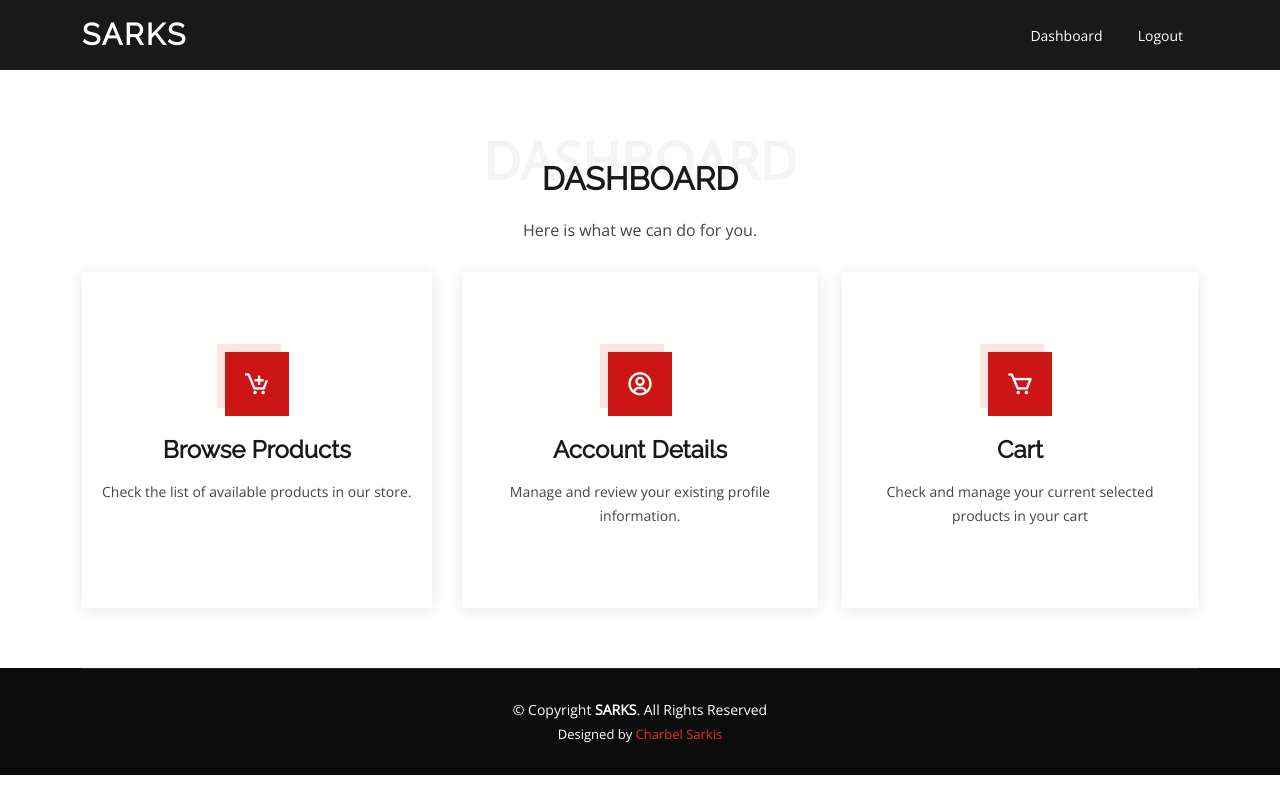
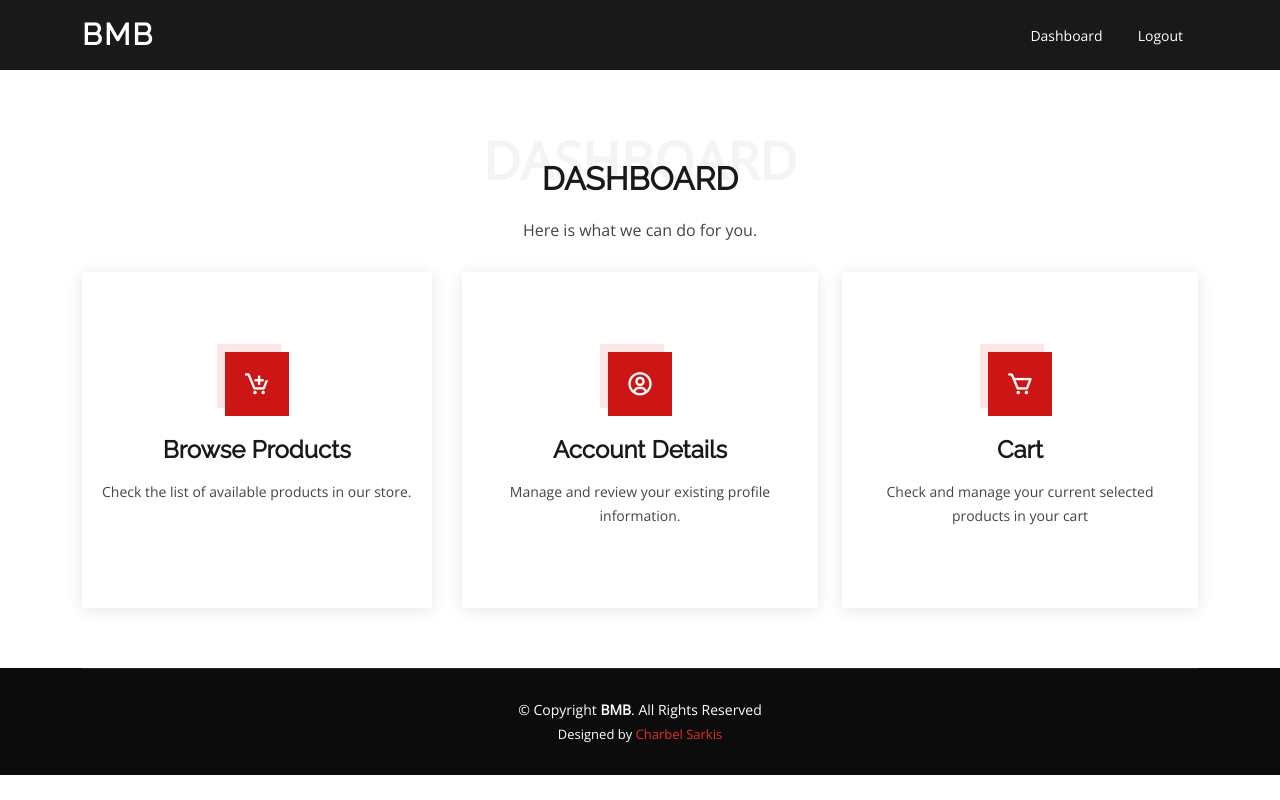
Before and after one commit to charliesks/sarks-website, a PHP site: page /sarks-cushome.php in a window 1280 px wide. Run offline with PHP 8.4, Linux system fonts and the light colour scheme; a user stored in the database is signed in; data comes from the database, SQL or seed files in the repository; data that the repository does not hold is empty.

Commit message:
finetuning

```diff
--- a/sarks/sarks-cupanel.php
+++ b/sarks/sarks-cupanel.php
@@ -145,7 +145,7 @@ $conn->close();
                 &copy; Copyright <strong><span>BMB</span></strong>. All Rights Reserved
             </div>
             <div class="credits">
-                Designed by <a href="https://Sarks.org/">Charbel Sarkis</a>
+                Designed by <a href="https://bmbgroup.com">Charbel Sarkis</a>
             </div>
         </div>
     </footer>
--- a/sarks/sarks-cushome.php
+++ b/sarks/sarks-cushome.php
@@ -32,10 +32,10 @@ $conn->close();
 <head>
     <meta charset="utf-8">
     <meta content="width=device-width, initial-scale=1.0" name="viewport">
-    <title>Sarks - Dashboard</title>
+    <title>BMB - Dashboard</title>
 
     <!-- Icons -->
-    <link href="assets/img/imageedit_1_2859685327.png" rel="icon">
+    <link href="assets/img/bmbwhite.png" rel="icon">
 
     <!-- Fonts & Styles -->
     <link href="https://fonts.googleapis.com/css?family=Open+Sans|Raleway|Poppins" rel="stylesheet">
@@ -49,7 +49,7 @@ $conn->close();
     <!-- Header -->
     <header id="header" class="d-flex align-items-center">
         <div class="container d-flex align-items-center justify-content-between">
-            <h1 class="logo"><a href="index.html">Sarks</a></h1>
+            <h1 class="logo"><a href="index.html">BMB</a></h1>
             <nav id="navbar" class="navbar">
                 <ul>
                     <li><a class="nav-link scrollto" href="sarks-cushome.php">Dashboard</a></li>
@@ -101,10 +101,10 @@ $conn->close();
     <footer id="footer">
         <div class="container">
             <div class="copyright">
-                &copy; Copyright <strong><span>SARKS</span></strong>. All Rights Reserved
+                &copy; Copyright <strong><span>BMB</span></strong>. All Rights Reserved
             </div>
             <div class="credits">
-                Designed by <a href="https://Sarks.org/">Charbel Sarkis</a>
+                Designed by <a href="https://bmbgroup.com">Charbel Sarkis</a>
             </div>
         </div>
     </footer>
```
